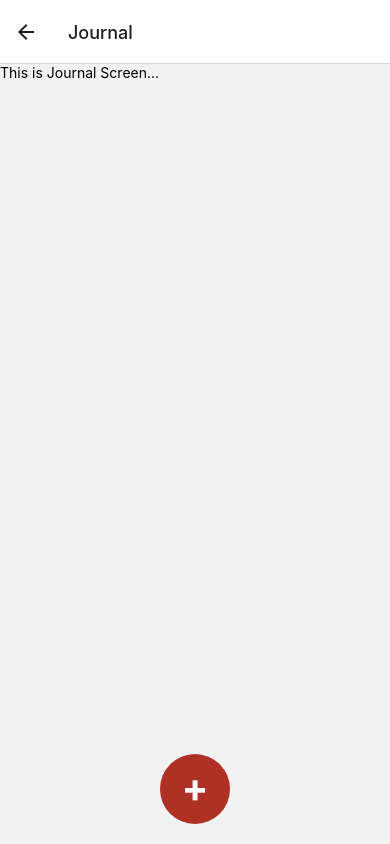
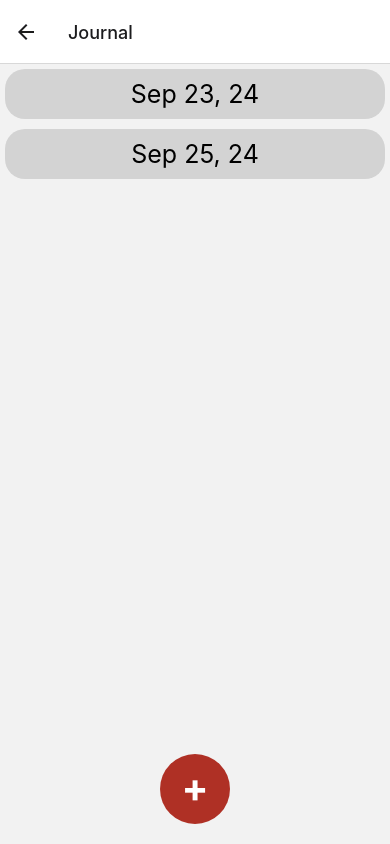
Before and after one commit to FringeCapstone/client, a React Native app: screen /Journal in a window 390 px wide. Built offline with nearby package versions, Linux system fonts and the light colour scheme.

Commit message:
UI Update 1

```diff
--- a/Screens/JournalScreen.js
+++ b/Screens/JournalScreen.js
@@ -3,7 +3,17 @@ import { Pressable, StyleSheet, Text, View} from "react-native";
 const JournalScreen = ({ navigation }) => {
   return (
     <View style={{flex: 1}}>
-      <Text>This is Journal Screen...</Text>
+      <View style={styles.journalRow}>
+        <Text style={styles.journalDate}>
+          Sep 23, 24
+        </Text>
+      </View>
+      <View style={styles.journalRow}>
+        <Text style={styles.journalDate}>
+          Sep 25, 24
+        </Text>
+      </View>
+
       <View style={styles.container}>
       <Pressable style={styles.journalButton}>
         <Text style={styles.buttonText}>+</Text>
@@ -38,4 +48,17 @@ const styles = StyleSheet.create({
     fontWeight: "bold",
     transform: [{ translateX: 0 }, { translateY: -2 }],
   },
+  journalRow: {
+    margin: 5,
+    borderRadius: 20,
+    backgroundColor: "lightgrey",
+    alignItems: "center",
+  },
+  journalDate: {
+    fontSize: 25,
+    borderRadius: 20,
+    padding: 5,
+    margin: 5,
+  },
+
 });
```
